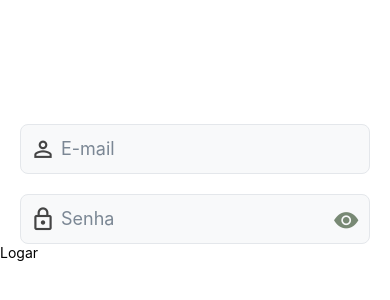
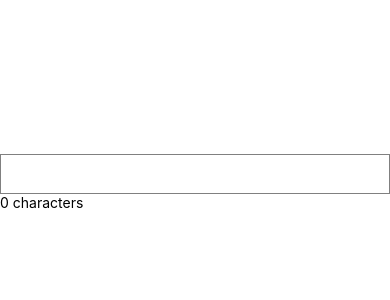
Before and after one commit to lucasmendeshy/avaliacao, a React Native app: screen / in a window 390 px wide. Shown: the part 240-540 px from the top of the page. Built offline with nearby package versions, Linux system fonts and the light colour scheme.

Commit message:
Contador de caracteres

```diff
--- a/App.js
+++ b/App.js
@@ -1,42 +1,39 @@
 import { useState, createRef, useEffect } from "react";
 import { StatusBar } from "expo-status-bar";
-import { SafeAreaView, StyleSheet, Text, TouchableOpacity, View, Alert} from "react-native";
+import {
+  SafeAreaView,
+  StyleSheet,
+  Text,
+  TouchableOpacity,
+  View,
+  Alert,
+  TextInput,
+} from "react-native";
 import Input from "./components/input";
 
 export default function App() {
-  const [email, setEmail] = useState("");
-  const [senha, setSenha] = useState("");
-  const emailInput = createRef();
-  const senhaInput = createRef();
+  const [text, setText] = useState("");
 
-  useEffect(()=>emailInput.current.resetError(),[email])
-  useEffect(()=>senhaInput.current.resetError(),[senha])
-
-  function logar () {
-    if (email == '') {
-      Alert.alert('E-mail inválido', 'Tente novamente!');
-       emailInput.current.focusOnError();
-       return;
+  const handleTextChange = (inputText) => {
+    if (inputText.length <= 250) {
+      setText(inputText);
     }
-    if (senha == '') {
-      Alert.alert('Senha inválida', 'Tente novamente!');
-       senhaInput.current.focusOnError();
-       return;
-    }
-  }
-
+  };
 
   return (
     <SafeAreaView style={estilos.viewSafe}>
-      <StatusBar bartstyle="dark"/>
-      <Input ref={emailInput} iconName={'account-outline'} placeholder= "E-mail" autoCapitalize="none"  autoCorrect={false} keyboardType="email-address" value={email} onChangeText={setEmail} />
-
-
-
-     <Input ref={senhaInput} iconName={'lock-outline'} secureTextEntry placeholder= "Senha"  autoCapitalize="none" autoCorrect={false}  keyboardType="default" value={senha}  onChangeText={setSenha}/>
-     <TouchableOpacity onPress={logar}>
-     <Text>Logar</Text>
-      </TouchableOpacity>
+      <StatusBar bartstyle="dark" />
+      <View>
+        <TextInput
+          style={{ height: 40, borderColor: "gray", borderWidth: 1 }}
+          onChangeText={handleTextChange}
+          value={text}
+        />
+        {text.length > 250 && (
+          <Text style={{ color: "red" }}>Max 300 characters allowed</Text>
+        )}
+        <Text>{text.length} characters</Text>
+      </View>
     </SafeAreaView>
   );
 }
@@ -44,7 +41,6 @@ export default function App() {
 const estilos = StyleSheet.create({
   viewSafe: {
     flex: 1,
-    justifyContent: "center"
+    justifyContent: "center",
   },
-
 });
```
